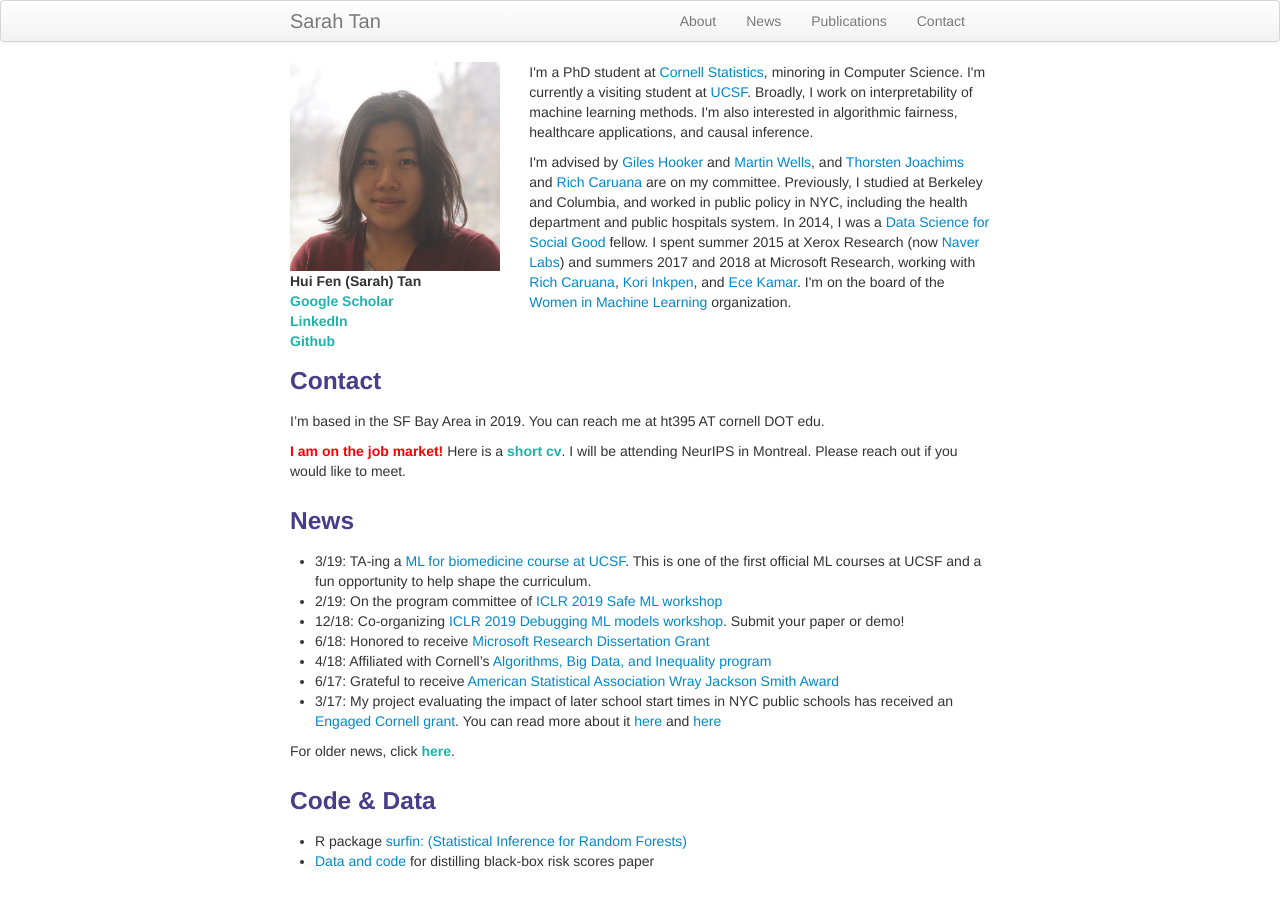
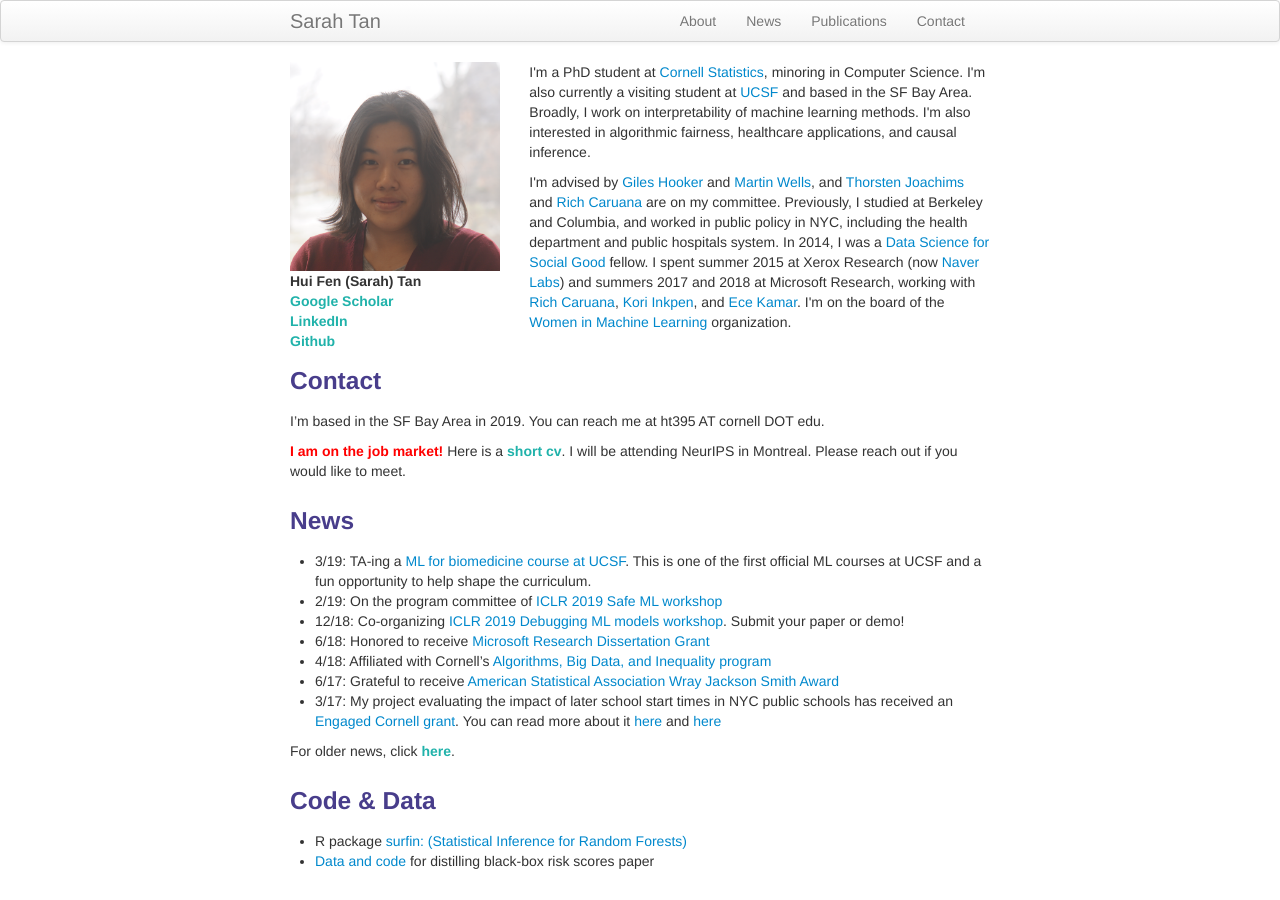
Before and after one commit to shftan/shftan.github.io, a Jekyll site: the page built from index.md, in a window 1280 px wide and 900 px high. Built offline with Jekyll 4.4.1, drawn with Linux system fonts in a browser that asks for light colours.

Commit message:
Update index.md

```diff
--- a/index.md
+++ b/index.md
@@ -18,7 +18,7 @@ keywords: Sarah Tan, Cornell, statistics, interpretability, causal inference, co
         </div>
 
         <div class="span8">
-                <p>I'm a PhD student at <a href="https://stat.cornell.edu/">Cornell Statistics</a>, minoring in Computer Science. I'm currently a visiting student at <a href="https://epibiostat.ucsf.edu/">UCSF</a>. Broadly, I work on interpretability of machine learning methods. I'm also interested in algorithmic fairness, healthcare applications, and causal inference.</p>
+                <p>I'm a PhD student at <a href="https://stat.cornell.edu/">Cornell Statistics</a>, minoring in Computer Science. I'm also currently a visiting student at <a href="https://epibiostat.ucsf.edu/">UCSF</a> and based in the SF Bay Area. Broadly, I work on interpretability of machine learning methods. I'm also interested in algorithmic fairness, healthcare applications, and causal inference.</p>
 
                 <p>I'm advised by <a href="http://faculty.bscb.cornell.edu/~hooker/">Giles Hooker</a> and <a href="https://courses.cit.cornell.edu/mtw1/">Martin Wells</a>, and <a href="https://www.cs.cornell.edu/people/tj/">Thorsten Joachims</a> and <a href="https://www.microsoft.com/en-us/research/people/rcaruana/">Rich Caruana</a> are on my committee. Previously, I studied at Berkeley and Columbia, and worked in public policy in NYC, including the health department and public hospitals system. In 2014, I was a <a href="https://dssg.uchicago.edu">Data Science for Social Good</a> fellow. I spent summer 2015 at Xerox Research (now <a href="http://www.europe.naverlabs.com">Naver Labs</a>) and summers 2017 and 2018 at Microsoft Research, working with <a href="https://www.microsoft.com/en-us/research/people/rcaruana/">Rich Caruana</a>, <a href="https://www.microsoft.com/en-us/research/people/kori/">Kori Inkpen</a>, and <a href="https://www.microsoft.com/en-us/research/people/eckamar/">Ece Kamar</a>. I'm on the board of the <a href="https://wimlworkshop.org">Women in Machine Learning</a> organization.</p>
 
```
